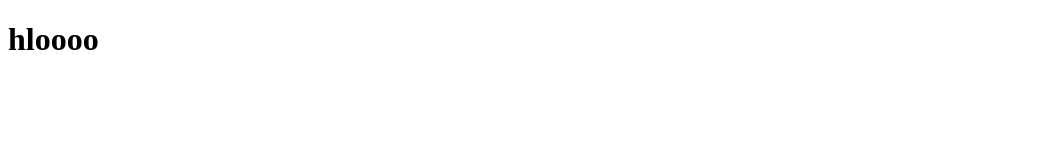
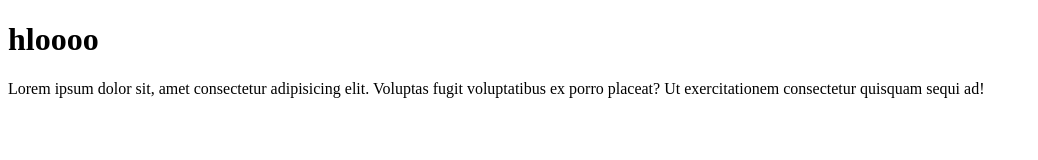
Before and after one commit to pazhani32/project-1, a plain HTML site: page index.html in a window 1280 px wide. Shown: the whole page, without its empty margins (0-1038 px from the left). Drawn offline with Linux system fonts and the light colour scheme.

Commit message:
add page

```diff
--- a/index.html
+++ b/index.html
@@ -1,11 +1,16 @@
 <!DOCTYPE html>
 <html lang="en">
+
 <head>
     <meta charset="UTF-8">
     <meta name="viewport" content="width=device-width, initial-scale=1.0">
     <title>Document</title>
 </head>
+
 <body>
     <h1>hloooo</h1>
+    <p>Lorem ipsum dolor sit, amet consectetur adipisicing elit. Voluptas fugit voluptatibus ex porro placeat? Ut
+        exercitationem consectetur quisquam sequi ad!</p>
 </body>
+
 </html>
```
